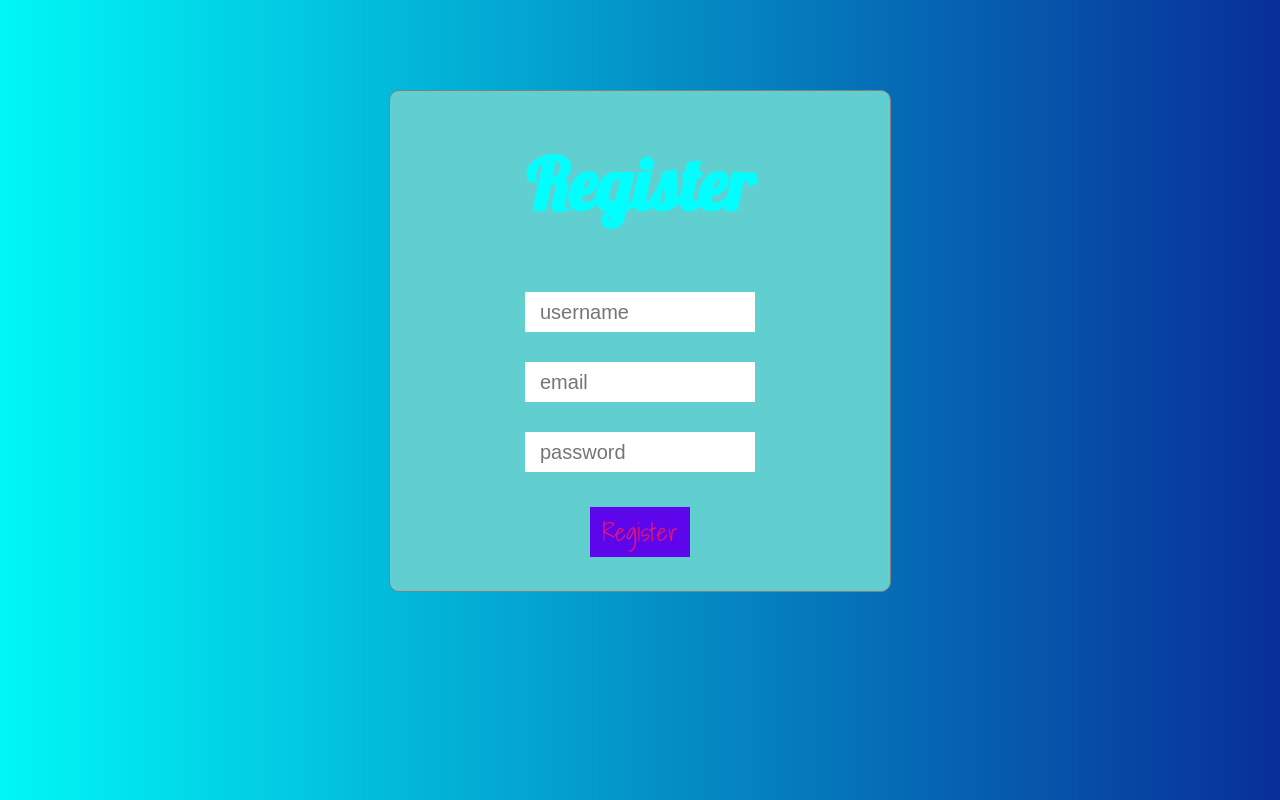
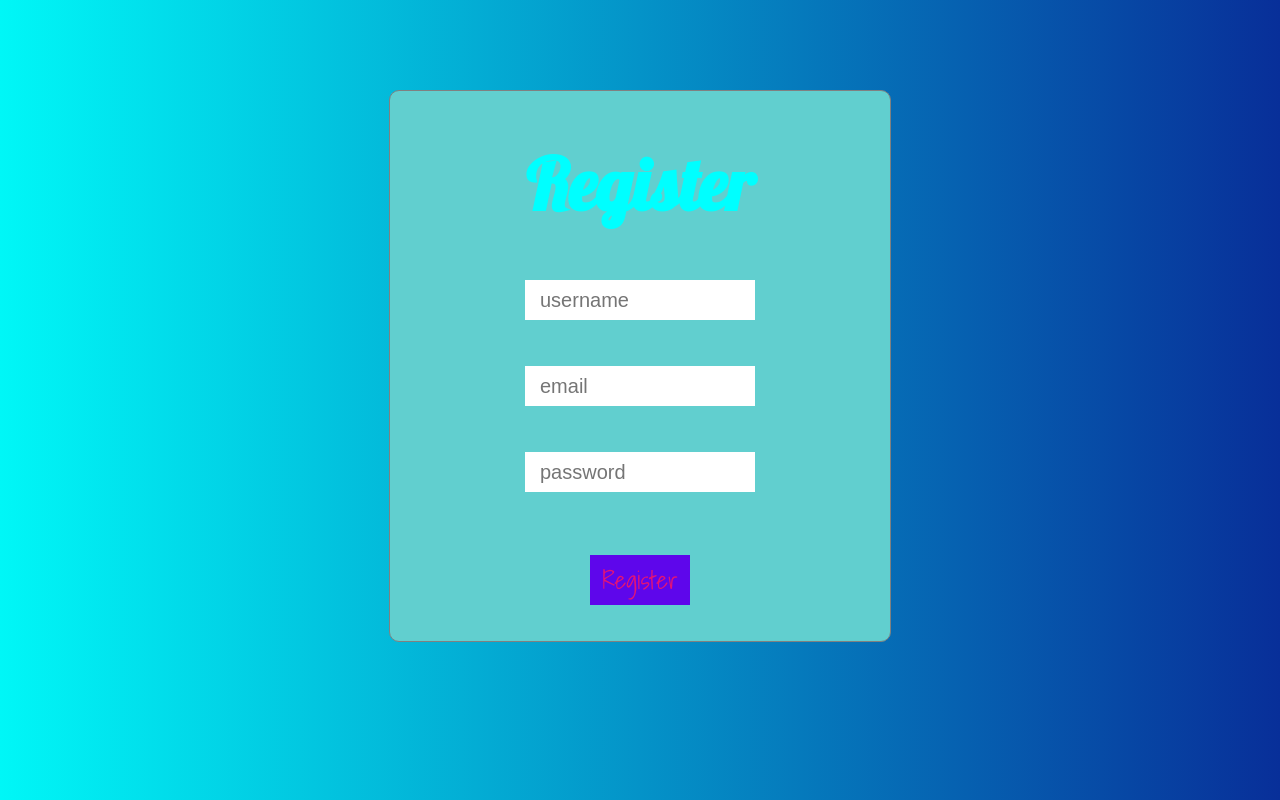
Before and after one commit to Sportalcraft/reddital_frontend, a React (Create React App) app: page / in a window 1280 px wide. Built offline with nearby package versions, Linux system fonts and the light colour scheme.

Commit message:
created a component that is an input and a validator, and changer signin to use it

```diff
--- a/generate-react-cli.json
+++ b/generate-react-cli.json
@@ -1,6 +1,6 @@
 {
   "usesTypeScript": false,
-  "usesCssModule": true,
+  "usesCssModule": false,
   "cssPreprocessor": "css",
   "testLibrary": "Enzyme",
   "component": {
--- a/src/components/sign-in/sign-in.component.jsx
+++ b/src/components/sign-in/sign-in.component.jsx
@@ -1,18 +1,99 @@
-import React from 'react';
+import React, { useState } from 'react';
 import './sign-in.styles.css';
 
-const Signin = () => (
+import ValidatedInput from '../validated-input/validated-input.component';
+
+const Signin = () => {
+
+  // use state for each of the fields
+  const [username, setUsername] = useState(" ");
+  const [email, setEmail] = useState(" ");
+  const [password, setPassword] = useState("                                      ");
+
+  // ------------------------------------------- validators -------------------------------------------
+
+  /**
+   * @returns an error mesage for a the username, empty string if valid
+   */
+  const validateUsername = () => {
+    if (username === "") {
+      return "* please provide a username";
+    }
+
+    return "";
+  };
+
+   /**
+   * @returns an error mesage for a the email, empty string if valid
+   */
+  const validateEmail = () => {
+    if (email=== "") {
+      return "* please provide an email"
+    }
+
+    return "";
+  };
+
+   /**
+   * @returns an error mesage for a the password, empty string if valid
+   */
+  const validatePassword = () => {
+    if (password=== "") {
+      return "* please provide a password"
+    }
+
+    if (password.length < 6) {
+      return "* please provide a password of length 6 atleast"
+    }
+
+    return "";
+  };
+
+  // ------------------------------------------- event handlers -------------------------------------------
+
+  /**
+   * validate values and register
+   */
+  const submitForm = () => {
+
+    //remove whitespaces
+    setUsername(username.trim());
+    setEmail(email.trim());
+    setPassword(password.trim());
+
+    // check if there are errors, if not, continue with registrations
+    if (validateUsername(username) === "" && validateEmail(email) === "" && validatePassword(password) === "") {
+      alert(`${username} ${email} ${password}`);
+    } else {
+      alert("Bad info");
+    }
+
+  }
+
+  // ------------------------------------------- return statement -------------------------------------------
+
+  return (
   <div className= "Signin center form-block">
     <h1 className="title lobster-font">Register</ h1>
-    <input id="username" className="input textinput" placeholder="username" type="text"></input>
+
+    <ValidatedInput id="username" placeholder="username" type="text" setVal={setUsername} validator = {validateUsername}></ ValidatedInput>
+
     <br />
-    <input id="email" className="input textinput" placeholder="email" type="email"></input>
+
+    <ValidatedInput id="email" placeholder="email" type="email" setVal={setEmail} validator = {validateEmail}></ ValidatedInput>
+
     <br />
-    <input id="password" className="input textinput" placeholder="password" type="password"></input>
+
+    <ValidatedInput id="password" placeholder="password" type="password" setVal={setPassword} validator = {validatePassword}></ ValidatedInput>
+
     <br />
     <br />
-    <button id="register" className="buton registerButon sil-font" type="submit">Register</button>
+    <button id="register" className="buton registerButon sil-font" onClick={submitForm} type="submit">Register</button>
   </div>
-);
+);}
+
+
+
+
 
 export default Signin;
--- a/src/components/sign-in/sign-in.styles.css
+++ b/src/components/sign-in/sign-in.styles.css
@@ -1,6 +1,6 @@
 .Signin {
     width: 500px;
-    height: 500px;
+    height: 550px;
 }
 
 .textinput {
--- /dev/null
+++ b/src/components/validated-input/validated-input.component.jsx
@@ -0,0 +1,30 @@
+import React from 'react';
+import './validated-input.styles.css';
+
+const ValidatedInput = (props) => {
+
+  /**
+   * update the value when the text in the textbox is changed
+   */
+  const changeHandler = event => {
+    props.setVal(event.target.value);
+  };
+
+  // the return statement
+  return (
+  <div className="Validated-input">
+    <input id={props.id} onChange={changeHandler} className="input textinput" placeholder={props.placeholder} type={props.type}></input>
+    <br />
+    <label className="validator">{props.validator()}</label>
+  </div>
+);}
+
+
+
+
+
+ValidatedInput.propTypes = {};
+
+ValidatedInput.defaultProps = {};
+
+export default ValidatedInput;
--- /dev/null
+++ b/src/components/validated-input/validated-input.styles.css
@@ -0,0 +1,7 @@
+.Validated-input {}
+
+.textinput {
+    width: 200px;
+    height: 10px;
+    font-size: 20px;
+}
--- a/src/index.css
+++ b/src/index.css
@@ -50,13 +50,21 @@ code {
   border :none;
   outline :none;
   padding: 15px;
-  margin: 15px;
+  margin: 3px;
 }
 
 input:focus {
   outline: none !important;
   border:1px solid red;
   box-shadow: 0 0 10px red;
+}
+
+/* input validator */
+.validator {
+  color: red;
+  font-size: 12px;
+  margin: 4px;
+  padding: 15px;
 }
 
 /* button design */
```
Also changed, not shown: 1 other file (tests, documents, lock files or other folders).
